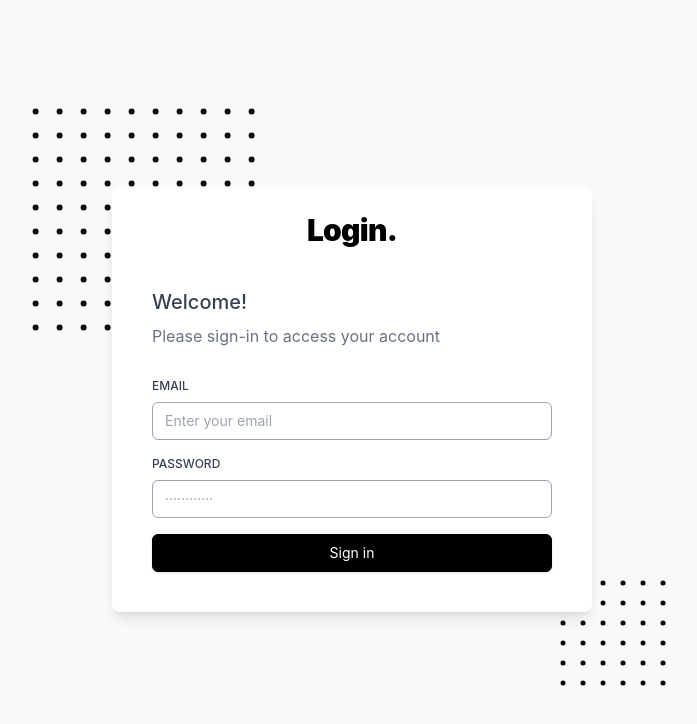
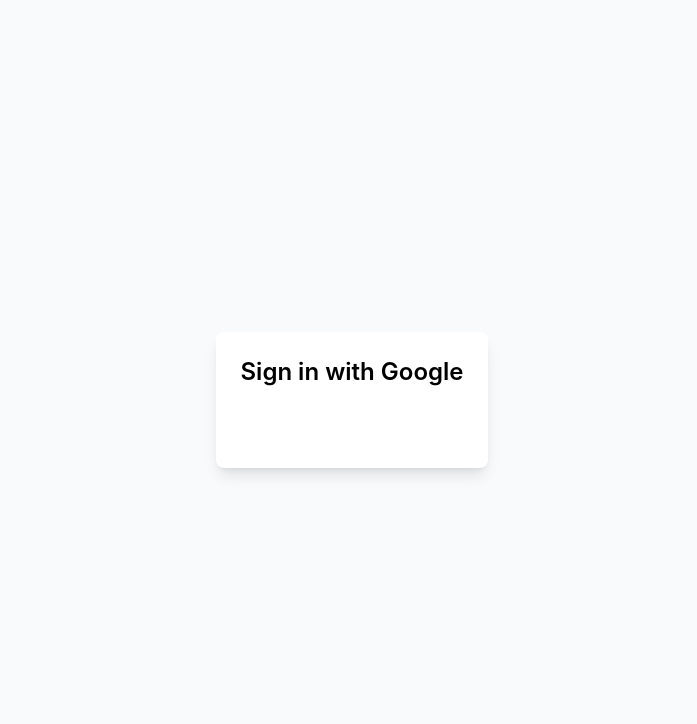
Before and after one commit to CRISPR-IIIT-Nagpur/portal-frontend, a React (Create React App) app: page / in a window 1280 px wide. Shown: the top 724 px of the page, without its empty margins (288-985 px from the left). Built offline with nearby package versions, Linux system fonts and the light colour scheme.

Commit message:
added oauth

```diff
--- a/src/components/login.js
+++ b/src/components/login.js
@@ -1,239 +1,57 @@
+import React from "react";
+import { useNavigate } from "react-router-dom";
+import { GoogleOAuthProvider, GoogleLogin } from "@react-oauth/google";
+import jwtDecode from "jwt-decode";
 import axios from "axios";
-import React, { useState } from "react";
-import { Link, Navigate, useNavigate } from "react-router-dom";
+
+const clientId = "411162289341-erl87kacjnc27tn4vnsi4lltfberfgli.apps.googleusercontent.com";
 
 const Login = () => {
-  const Navigate = useNavigate();
-  const [username, setUsername] = useState("");
-  const [password, setPassword] = useState("");
-  const [showNameModal, setShowNameModal] = useState(false);
-  const [name, setName] = useState("");
-  const [userRole, setUserRole] = useState(""); // Added to store role between requests
+  const navigate = useNavigate();
 
-  const handleLogin = (e) => {
-    e.preventDefault();
+  const handleSuccess = async (response) => {
+    const credential = response.credential;
+    const decodedToken = jwtDecode(credential);
+    const email = decodedToken.email;
+    const name = decodedToken.name;
 
-    axios.post("http://192.168.77.84:7979/login", {
-      username: username,
-      password: password,
-    }).then(response => {
-      // Check if the response status is 206 (Partial Content - needs name)
-      if (response.status === 206) {
-        // Show the name input modal
-        setShowNameModal(true);
-        // Store role for later use
-        setUserRole(response.data.role);
-      } else {
-        // Normal login flow
-        localStorage.setItem('userName', response.data.name);
-        localStorage.setItem('email', username);
-        localStorage.setItem('role', response.data.role);
-        if (response.data.role === "admin") {
-          Navigate("/adminDashboard");
-        } else if (response.data.role === "employee") {
-          Navigate("/employeeDashboard");
-        } else if (response.data.role === "moderator") {
-          Navigate("/moderatorDashboard");
-        }
-        else if (response.data.role === "student") {
-          Navigate("/Dashboard");
-        }
-      }
-    }).catch(error => {
-      alert("Wrong credentials");
-    });
+    try {
+      const res = await axios.post("http://192.168.77.84:7979/google-login", { email });
+
+      const userRole = res.data.role;
+
+      // Store user info
+      localStorage.setItem("userName", name);
+      localStorage.setItem("email", email);
+      localStorage.setItem("role", userRole);
+
+      // Navigate based on role
+      if (userRole === "admin") navigate("/adminDashboard");
+      else if (userRole === "employee") navigate("/employeeDashboard");
+      else if (userRole === "moderator") navigate("/moderatorDashboard");
+      else if (userRole === "student") navigate("/Dashboard");
+      else alert("Unauthorized access");
+    } catch (error) {
+      console.error("Login error:", error);
+      alert("Failed to log in");
+    }
   };
 
-  const handleNameSubmit = () => {
-    if (!name.trim()) {
-      alert("Please enter your name");
-      return;
-    }
-
-    axios.post("http://192.168.77.84:7979/api/updateUserName", {
-      name: name,
-      username: username
-    })
-      .then(response2 => {
-        localStorage.setItem('userName', name);
-        localStorage.setItem('email', username);
-        localStorage.setItem('role', userRole);
-
-        if (userRole === "admin") {
-          Navigate("/adminDashboard");
-        } else if (userRole === "employee") {
-          Navigate("/employeeDashboard");
-        } else if (userRole === "moderator") {
-          Navigate("/moderatorDashboard");
-        }
-        else if (userRole === "student") {
-          Navigate("/Dashboard");
-        }
-
-        // Close the modal
-        setShowNameModal(false);
-      })
-      .catch(error => {
-        alert("Failed to update name. Please try again.");
-        console.error("Name update error:", error);
-      });
+  const handleFailure = (error) => {
+    console.error("Google Sign-In Failed:", error);
+    alert("Google Sign-In failed. Try again!");
   };
 
-  const handleUsername = (e) => {
-    setUsername(e.target.value);
-  }
-
-  const handlePassword = (e) => {
-    setPassword(e.target.value);
-  }
-
-  const handleNameChange = (e) => {
-    setName(e.target.value);
-  }
-
   return (
-    <>
-      <div className="flex min-h-screen w-screen items-center justify-center text-gray-600 bg-gray-50">
-        <div className="relative">
-          <div className="hidden sm:block h-56 w-56 text-black absolute a-z-10 -left-20 -top-20">
-            <svg
-              id="patternId"
-              width="100%"
-              height="100%"
-              xmlns="http://www.w3.org/2000/svg"
-            >
-              <defs>
-                <pattern
-                  id="a"
-                  patternUnits="userSpaceOnUse"
-                  width="40"
-                  height="40"
-                  patternTransform="scale(0.6) rotate(0)"
-                >
-                  <rect x="0" y="0" width="100%" height="100%" fill="none" />
-                  <path
-                    d="M11 6a5 5 0 01-5 5 5 5 0 01-5-5 5 5 0 015-5 5 5 0 015 5"
-                    stroke-width="1"
-                    stroke="none"
-                    fill="currentColor"
-                  />
-                </pattern>
-              </defs>
-              <rect width="800%" height="800%" transform="translate(0,0)" fill="url(#a)" />
-            </svg>
-          </div>
-          <div className="hidden sm:block h-28 w-28 text-black absolute a-z-10 -right-20 -bottom-20">
-            <svg
-              id="patternId"
-              width="100%"
-              height="100%"
-              xmlns="http://www.w3.org/2000/svg"
-            >
-              <defs>
-                <pattern
-                  id="b"
-                  patternUnits="userSpaceOnUse"
-                  width="40"
-                  height="40"
-                  patternTransform="scale(0.5) rotate(0)"
-                >
-                  <rect x="0" y="0" width="100%" height="100%" fill="none" />
-                  <path
-                    d="M11 6a5 5 0 01-5 5 5 5 0 01-5-5 5 5 0 015-5 5 5 0 015 5"
-                    stroke-width="1"
-                    stroke="none"
-                    fill="currentColor"
-                  />
-                </pattern>
-              </defs>
-              <rect width="800%" height="800%" transform="translate(0,0)" fill="url(#b)" />
-            </svg>
-          </div>
-          <div className="relative flex flex-col sm:w-[30rem] rounded-lg border-gray-400 bg-white shadow-lg px-4">
-            <div className="flex-auto p-6">
-              <div className="mb-10 flex flex-shrink-0 flex-grow-0 items-center justify-center overflow-hidden">
-                <a href="#" className="flex cursor-pointer items-center gap-2 text-black no-underline hover:text-black">
-                  <span className="flex-shrink-0 text-3xl font-black tracking-tight opacity-100">Login.</span>
-                </a>
-              </div>
-
-              <h4 className="mb-2 font-medium text-gray-700 xl:text-xl">Welcome!</h4>
-              <p className="mb-6 text-gray-500">Please sign-in to access your account</p>
-              <form className="mb-4">
-                <div className="mb-4">
-                  <label htmlFor="email" className="mb-2 inline-block text-xs font-medium uppercase text-gray-700">Email </label>
-                  <input
-                    type="text"
-                    className="block w-full cursor-text appearance-none rounded-md border border-gray-400 bg--100 py-2 px-3 text-sm outline-none focus:border-black focus:bg-white focus:text-gray-600 focus:shadow"
-                    id="email"
-                    name="email-username"
-                    placeholder="Enter your email"
-                    autoFocus=""
-                    onChange={handleUsername}
-                  />
-                </div>
-                <div className="mb-4">
-                  <div className="flex justify-between">
-                    <label className="mb-2 inline-block text-xs font-medium uppercase text-gray-700" htmlFor="password">Password</label>
-                  </div>
-                  <div className="relative flex w-full flex-wrap items-stretch">
-                    <input
-                      type="password"
-                      id="password"
-                      className="relative block flex-auto cursor-text appearance-none rounded-md border border-gray-400 bg--100 py-2 px-3 text-sm outline-none focus:border-black focus:bg-white focus:text-gray-600 focus:shadow"
-                      name="password"
-                      placeholder="············"
-                      onChange={handlePassword}
-                    />
-                  </div>
-                </div>
-                <div className="mb-4">
-                  <button
-                    className="grid w-full cursor-pointer select-none rounded-md border border-black bg-black py-2 px-5 text-center align-middle text-sm text-white shadow hover:border-indigo-600 hover:bg-indigo-600 hover:text-white focus:border-indigo-600 focus:bg-indigo-600 focus:text-white focus:shadow-none"
-                    type="submit" onClick={handleLogin}
-                  >
-                    Sign in
-                  </button>
-                </div>
-              </form>
-            </div>
-          </div>
+    <GoogleOAuthProvider clientId={clientId}>
+      <div className="flex min-h-screen w-screen items-center justify-center bg-gray-50">
+        <div className="bg-white p-6 rounded-lg shadow-lg text-center">
+          <h2 className="text-2xl font-semibold mb-4">Sign in with Google</h2>
+          <GoogleLogin onSuccess={handleSuccess} onError={handleFailure} />
         </div>
       </div>
-
-      {/* Name Input Modal */}
-      {showNameModal && (
-        <div className="fixed inset-0 bg-gray-600 bg-opacity-50 overflow-y-auto h-full w-full flex items-center justify-center z-50">
-          <div className="relative mx-auto p-5 border w-96 shadow-lg rounded-md bg-white">
-            <div className="mt-3 text-center">
-              <h3 className="text-lg leading-6 font-medium text-gray-900">Welcome to the Portal</h3>
-              <div className="mt-2 px-7 py-3">
-                <p className="text-sm text-gray-500 mb-4">
-                  Please enter your full name to complete your profile:
-                </p>
-                <input
-                  type="text"
-                  className="w-full cursor-text appearance-none rounded-md border border-gray-400 bg--100 py-2 px-3 text-sm outline-none focus:border-black focus:bg-white focus:text-gray-600 focus:shadow"
-                  placeholder="Enter your full name"
-                  value={name}
-                  onChange={handleNameChange}
-                  autoFocus
-                />
-              </div>
-              <div className="items-center px-4 py-3">
-                <button
-                  onClick={handleNameSubmit}
-                  className="px-4 py-2 bg-black text-white rounded-md hover:bg-gray-700 mr-2"
-                >
-                  Submit
-                </button>
-              </div>
-            </div>
-          </div>
-        </div>
-      )}
-    </>
+    </GoogleOAuthProvider>
   );
-}
+};
 
 export default Login;
```
